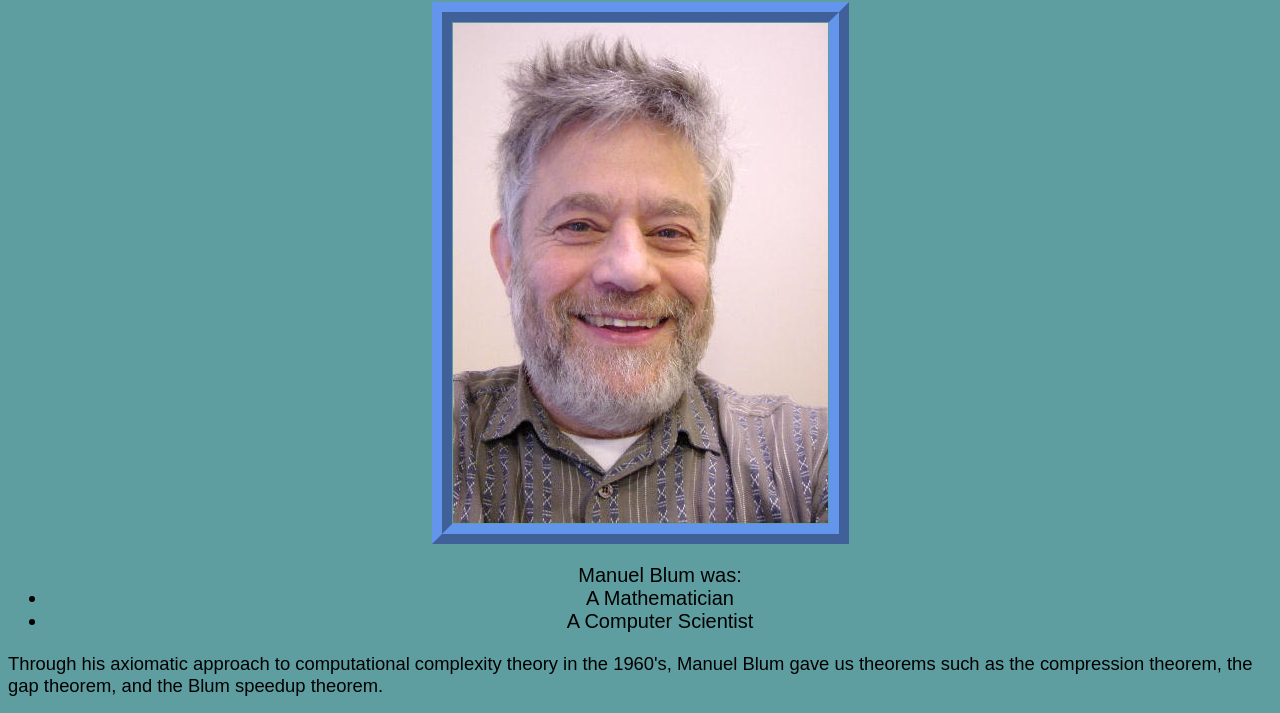
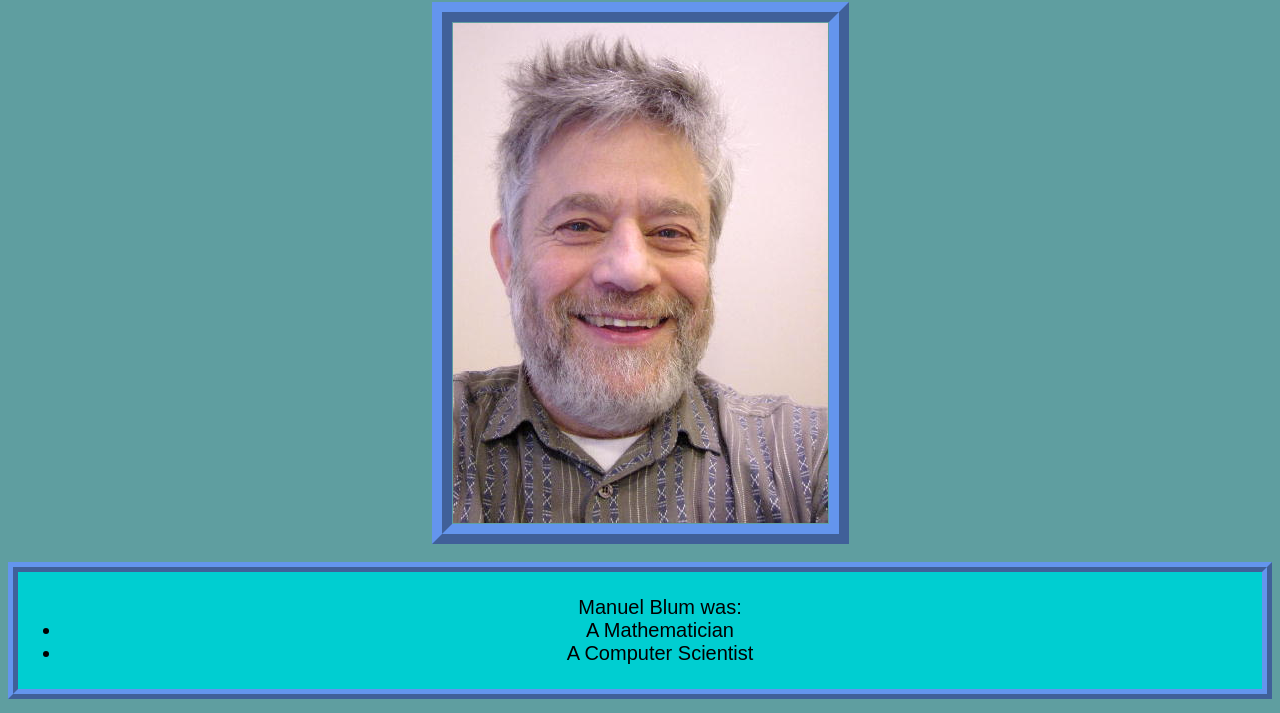
Before and after one commit to Abbey-Gilliland/Assignment-2, a plain HTML site: page index.html in a window 1280 px wide. Shown: the part 78-791 px from the top of the page. Drawn offline with Linux system fonts and the light colour scheme.

Commit message:
Gave list more styles.

```diff
--- a/index.html
+++ b/index.html
@@ -10,10 +10,13 @@
   <body>
     <h1>Manuel Blum</h1>
     <img src="./images/manuel-blum.jpg" alt="a picture of Manuel Blum" class="picture">
-    <ul>Manuel Blum was:
-      <li>A Mathematician</li>
-      <li>A Computer Scientist</li>
-    </ul>
+    <br>
+    <div class="list">
+     <ul>Manuel Blum was:
+       <li>A Mathematician</li>
+       <li>A Computer Scientist</li>
+     </ul>
+    </div>
     <p>Through his axiomatic approach to computational complexity theory in the 1960's, Manuel Blum gave us theorems such as the compression theorem, the gap theorem, and the Blum speedup theorem.</p>
     <table>
       <tr>
--- a/style.css
+++ b/style.css
@@ -7,7 +7,12 @@ h1 {
   font-family: Arial, sans-serif;
 }
 
-ul {
+.list {
+  background-color: darkturquoise;
+  border: 10px ridge cornflowerblue;
+  padding: 4px;
+  margin-left: auto;
+  margin-right: auto;
   font-size: 125%;
   text-align: center;
   font-family: Arial, sans-serif;
```
